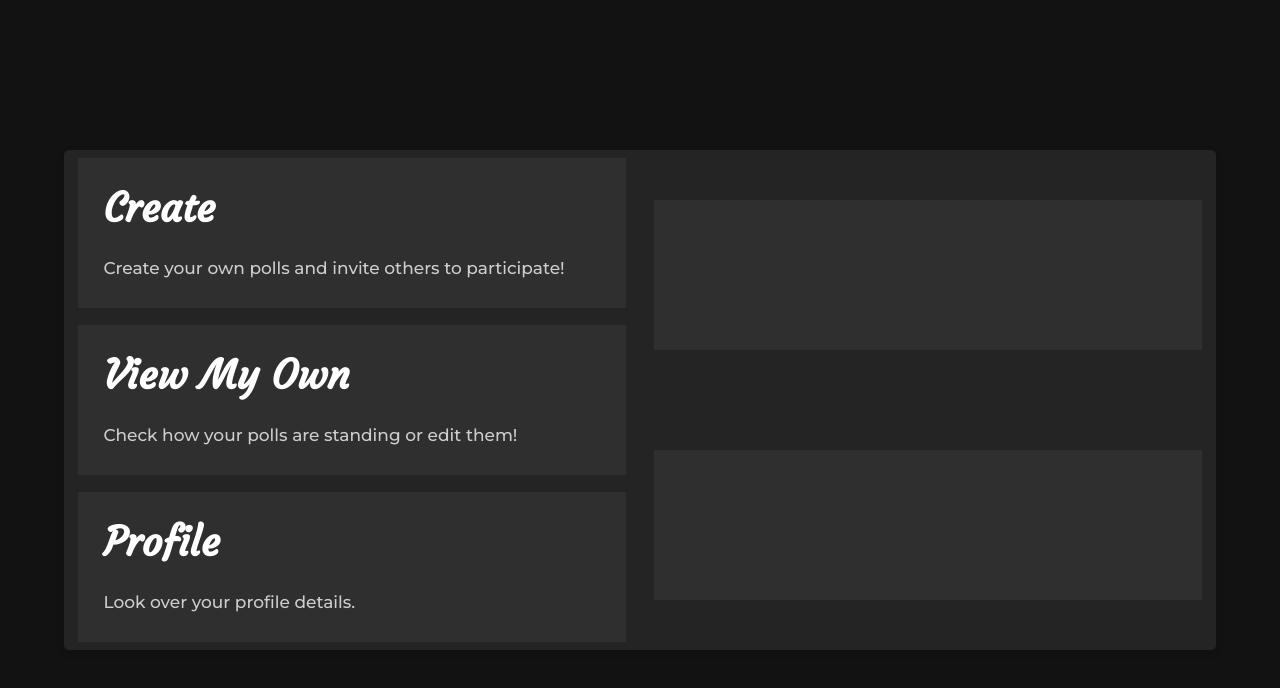
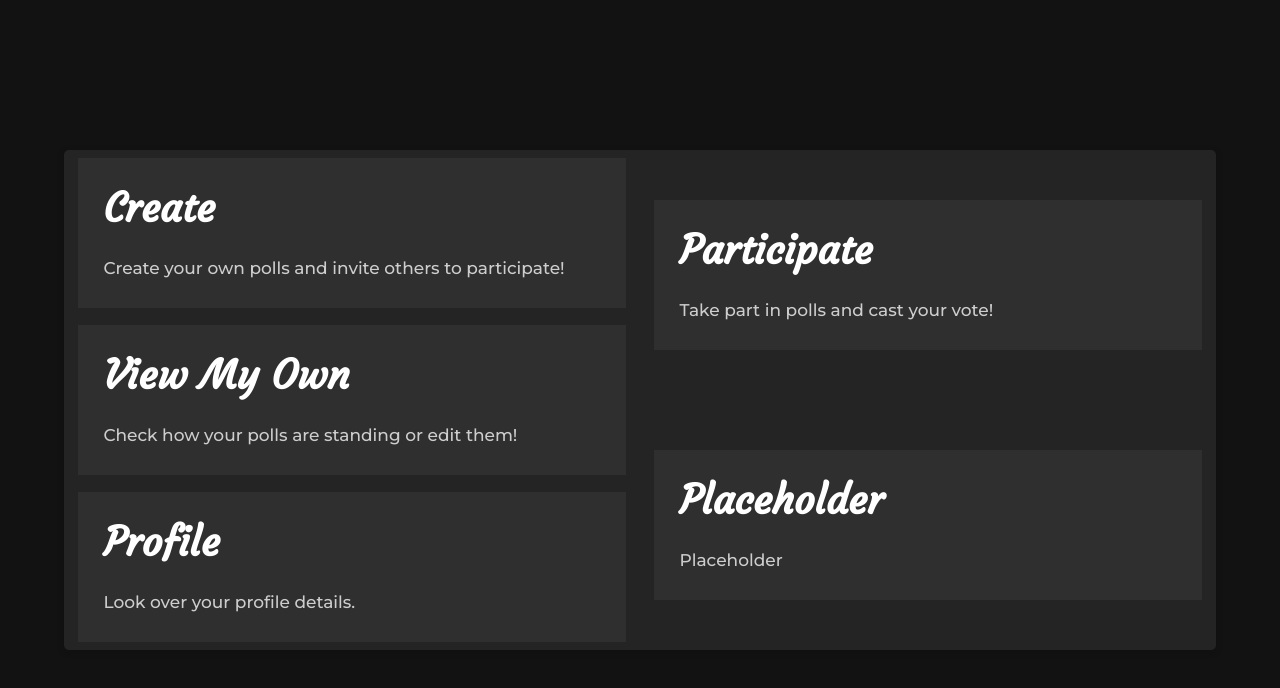
Before and after one commit to SeresP99/Thesis, a React (Create React App) app in the folder frontend/: page /dashboard in a window 1280 px wide. Shown: the top 688 px of the page. Built offline with nearby package versions, Linux system fonts and the light colour scheme; no server answers.

Commit message:
feat(frontend/dashboard): add button layout

```diff
--- a/frontend/src/pages/Dashboard.jsx
+++ b/frontend/src/pages/Dashboard.jsx
@@ -25,7 +25,7 @@ function Dashboard() {
         const interval = setInterval(() => {
             if (!CheckIfAuthenticated())
                 navigate("/login");
-        }, 5000);
+        }, 2000);
         return () => clearInterval(interval);
     }, [])
 
@@ -63,8 +63,26 @@ function Dashboard() {
 
                 </ButtonColumn>
                 <ButtonColumn>
-                    <DashboardButton></DashboardButton>
-                    <DashboardButton></DashboardButton>
+
+                    <DashboardButton>
+                        <DashboardButtonTitle>
+                            <h1>Participate</h1>
+                        </DashboardButtonTitle>
+                        <DashboardButtonDescription>
+                            <p>Take part in polls and cast your vote!</p>
+                        </DashboardButtonDescription>
+                    </DashboardButton>
+
+                    <DashboardButton>
+                        <DashboardButtonTitle>
+                            <h1>Placeholder</h1>
+                        </DashboardButtonTitle>
+                        <DashboardButtonDescription>
+                            <p>Placeholder</p>
+                        </DashboardButtonDescription>
+                    </DashboardButton>
+
+
                 </ButtonColumn>
             </DashboardCard>
         </BasicPage>
```
